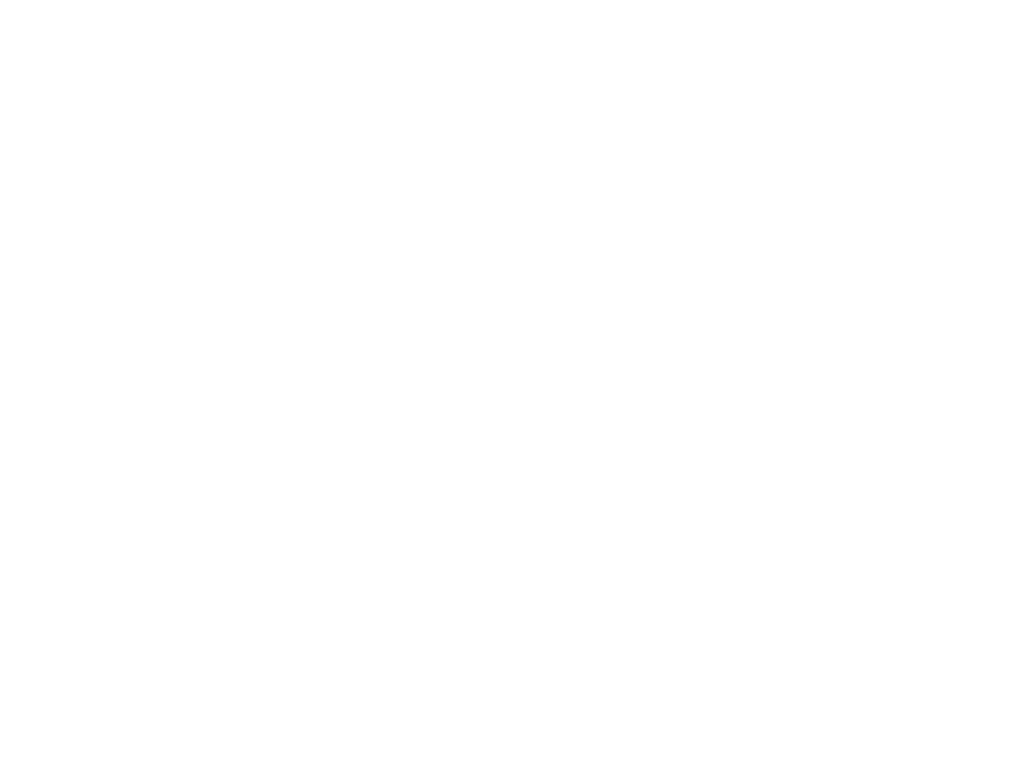
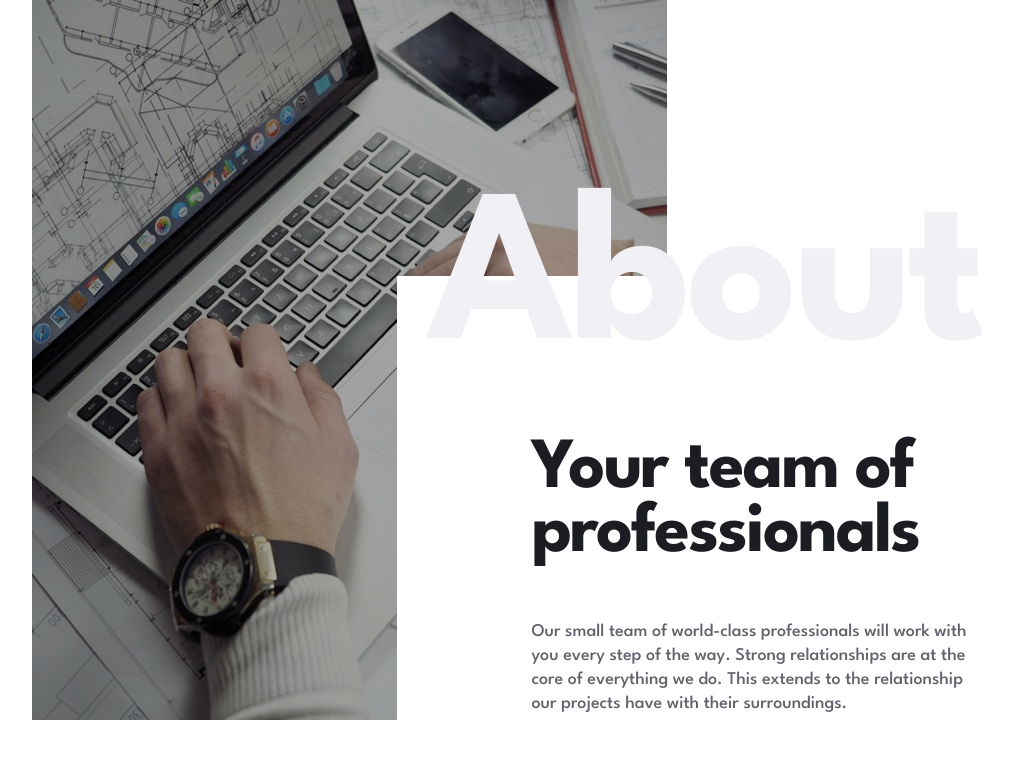
Before and after one commit to MarcinFiuk/arch-studio-multi-page-website, a React (Create React App) app: page /about in a window 1280 px wide. Before the commit this address had no page. Shown: the top 758 px of the page, without its empty margins (133-1146 px from the left). Built offline with nearby package versions, Linux system fonts and the light colour scheme.

Commit message:
hero to about page done

```diff
--- a/src/App.js
+++ b/src/App.js
@@ -1,5 +1,6 @@
 import { Routes, Route } from 'react-router-dom';
 import styled from 'styled-components';
+import About from './pages/About';
 
 import Home from './pages/Home';
 import Portfolio from './pages/Portfolio';
@@ -10,6 +11,7 @@
             <Routes>
                 <Route path='/' element={<Home />} />
                 <Route path='portfolio' element={<Portfolio />} />
+                <Route path='about' element={<About />} />
             </Routes>
         </MainStyled>
     );
--- /dev/null
+++ b/src/components/HeroSecondary.js
@@ -0,0 +1,129 @@
+import styled from 'styled-components';
+
+import {
+    WrapperWithoutMobilePadding as Wrapper,
+    HeadingXL,
+    HeadingM,
+    Paragraph,
+} from './../styles/style-template';
+import { findPhotoSize } from './../helpers/photoHelpers';
+
+function HeroSecondary({ photo, alt, decorationText, title, desc, media }) {
+    const photoSize = findPhotoSize(media);
+    const photoPath = `/assets/about/${photoSize}/image-${photo}.jpg`;
+
+    return (
+        <WrapperStyled>
+            <PhotoWrapper>
+                <img src={photoPath} alt={alt} />
+            </PhotoWrapper>
+            <TextWrapper>
+                <HeadingXLStyled>{decorationText}</HeadingXLStyled>
+                <HeadingM as='h2' color='var(--veryDarkBlue)'>
+                    {title}
+                </HeadingM>
+                <Paragraph>{desc}</Paragraph>
+            </TextWrapper>
+        </WrapperStyled>
+    );
+}
+
+const WrapperStyled = styled(Wrapper)`
+    min-height: 534px;
+    max-height: 720px;
+    overflow: hidden;
+`;
+
+const PhotoWrapper = styled.div`
+    position: relative;
+    aspect-ratio: 375/240;
+
+    img {
+        width: 100%;
+        height: 100%;
+    }
+
+    &::after {
+        content: '';
+        position: absolute;
+        inset: 0;
+        background-color: hsla(0, 0%, 0%, 0.35);
+    }
+
+    @media (min-width: 48rem) {
+        aspect-ratio: 572/720;
+    }
+
+    @media (min-width: 64rem) {
+        aspect-ratio: unset;
+
+        img {
+            width: 635px;
+            height: 720px;
+        }
+
+        &::after {
+            right: calc(100% - 635px);
+        }
+    }
+`;
+
+const TextWrapper = styled.div`
+    position: absolute;
+    background-color: var(--white);
+    bottom: 0;
+    left: 0;
+    padding-top: 65px;
+    padding-bottom: 4px;
+    padding-left: var(--mainPaddingMobile);
+    margin-left: var(--mainPaddingMobile);
+    transform: translateX(calc(-1 * var(--mainPaddingMobile)));
+
+    p {
+        margin-top: 21px;
+    }
+
+    @media (min-width: 48rem) {
+        transform: translateX(0);
+        padding-top: 162px;
+        padding-left: 60px;
+
+        &::before {
+            content: '';
+            display: block;
+            width: 65px;
+            height: 0;
+            transform: translateY(-7300%);
+            border-bottom: 1px solid var(--lightGrey);
+        }
+
+        p {
+            margin-top: 38px;
+        }
+    }
+
+    @media (min-width: 64rem) {
+        left: unset;
+        right: 0;
+        width: clamp(32rem, 13.5rem + 28.8vw, 39.5rem);
+        padding-left: clamp(3.75rem, -14.7rem + 28.85vw, 11.25rem);
+        margin-left: 0;
+
+        &::before {
+            display: none;
+        }
+
+        p {
+            margin-top: 54px;
+        }
+    }
+`;
+
+const HeadingXLStyled = styled(HeadingXL)`
+    position: absolute;
+    top: 0;
+    right: 0;
+    transform: translateY(-45%);
+`;
+
+export default HeroSecondary;
--- a/src/components/home-page-sections/Hero.js
+++ b/src/components/home-page-sections/Hero.js
@@ -69,7 +69,10 @@
     });
     return (
         <Wrapper>
-            <SliderWrapper>{slides}</SliderWrapper>
+            <SliderWrapper>
+                {slides}
+                {slides}
+            </SliderWrapper>
             <ButtonsWrapper>{buttons}</ButtonsWrapper>
         </Wrapper>
     );
--- /dev/null
+++ b/src/pages/About.js
@@ -0,0 +1,28 @@
+import styled from 'styled-components';
+
+import useMatchMedia from './../hooks/useMatchMedia';
+import HeroSecondary from '../components/HeroSecondary';
+
+function About() {
+    const mobile = useMatchMedia('(max-width: 48rem)');
+    const desktop = useMatchMedia('(min-width: 64rem)');
+
+    const media = [mobile, desktop];
+
+    return (
+        <>
+            <HeroSecondary
+                media={media}
+                photo='hero'
+                alt='hands on a keyboard'
+                decorationText='About'
+                title='Your team of professionals'
+                desc='Our small team of world-class professionals will work with you every step of the way. Strong relationships are at the core of everything we do. This extends to the relationship our projects have with their surroundings.'
+            />
+            {/* About short desc */}
+            {/* About Leaders */}
+        </>
+    );
+}
+
+export default About;
```
